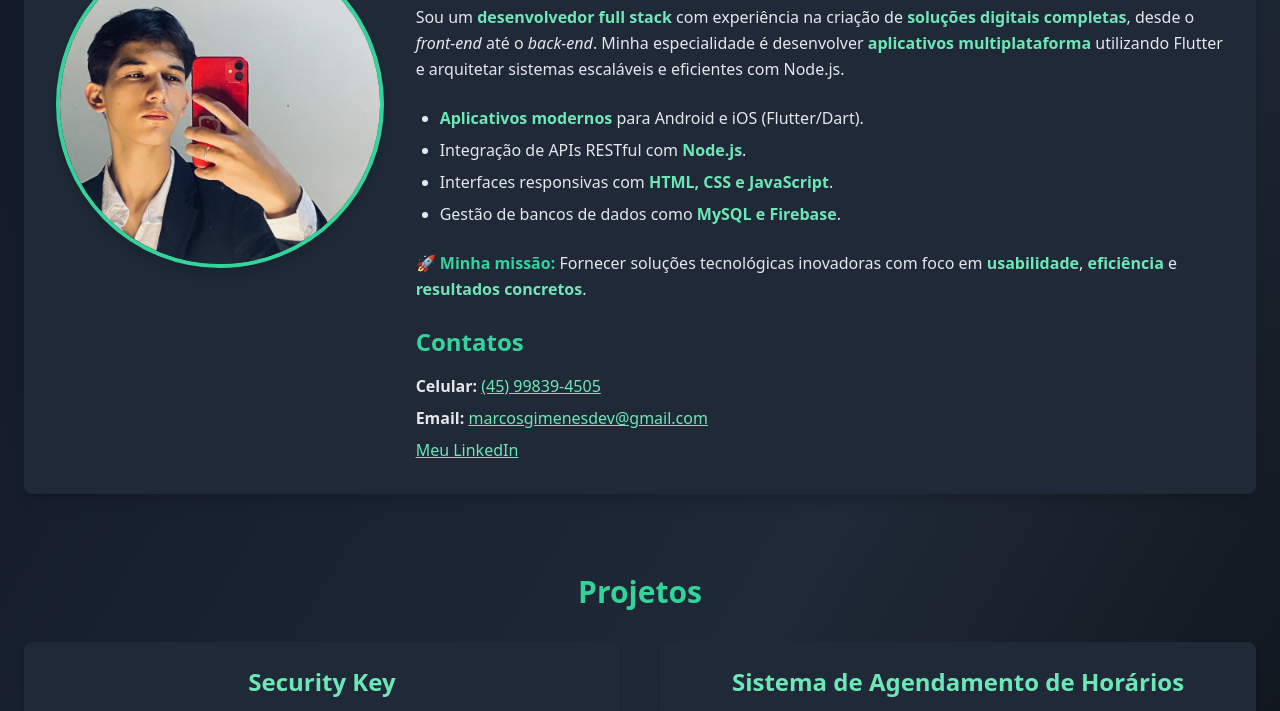
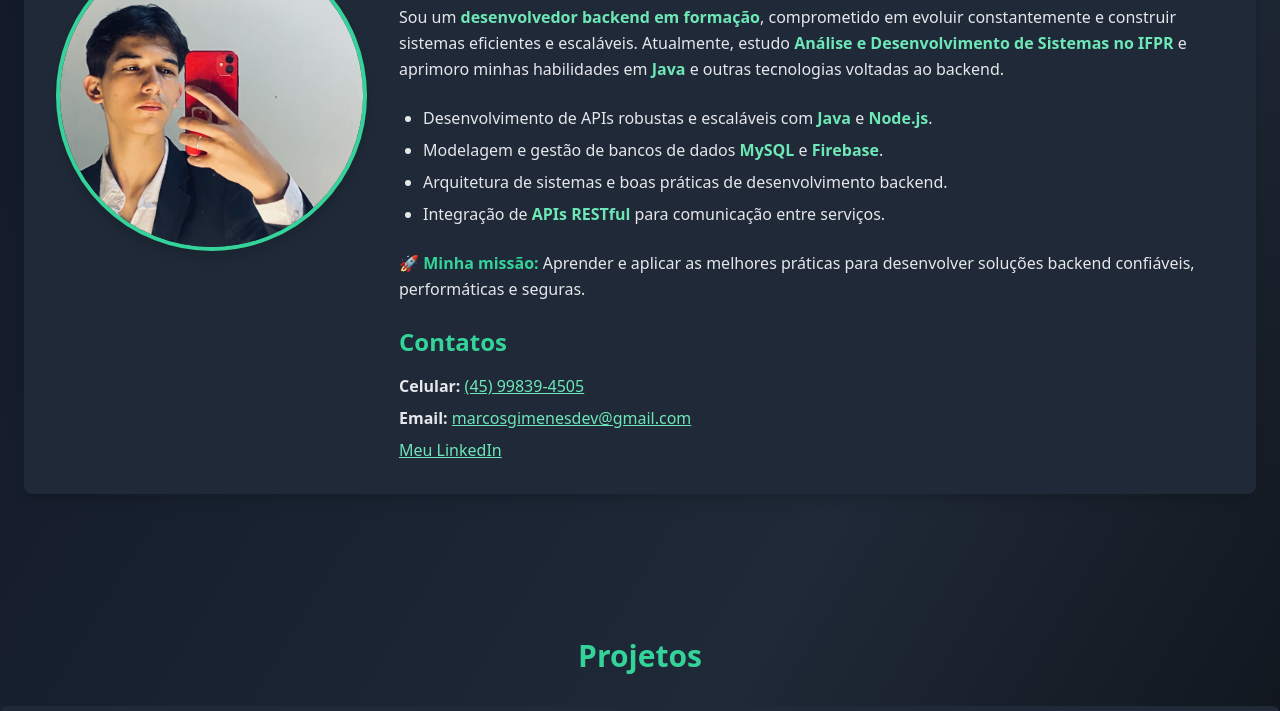
Before and after one commit to MarcosFGimenes/mgPortfolio, a plain HTML site: page index.html in a window 1280 px wide. Shown: the part 224-935 px from the top of the page. Drawn offline with nearby package versions, Linux system fonts and the light colour scheme.

Commit message:
Index.html atualizado biografia e apresentação

```diff
--- a/index.html
+++ b/index.html
@@ -77,16 +77,17 @@
             <div>
                 <h1 class="text-4xl font-extrabold text-green-400 mb-6">Marcos Farinelli Gimenes</h1>
                 <p class="leading-relaxed mb-6">
-                        Sou um <strong class="text-green-300">desenvolvedor full stack</strong> com experiência na criação de <strong class="text-green-300">soluções digitais completas</strong>, desde o <em>front-end</em> até o <em>back-end</em>. Minha especialidade é desenvolver <strong class="text-green-300">aplicativos multiplataforma</strong> utilizando Flutter e arquitetar sistemas escaláveis e eficientes com Node.js.
+                    Sou um <strong class="text-green-300">desenvolvedor backend em formação</strong>, comprometido em evoluir constantemente e construir sistemas eficientes e escaláveis. Atualmente, estudo <strong class="text-green-300">Análise e Desenvolvimento de Sistemas no IFPR</strong> e aprimoro minhas habilidades em <strong class="text-green-300">Java</strong> e outras tecnologias voltadas ao backend.
                 </p>
                 <ul class="list-disc pl-6 space-y-2 mb-6">
-                        <li><strong class="text-green-300">Aplicativos modernos</strong> para Android e iOS (Flutter/Dart).</li>
-                        <li>Integração de APIs RESTful com <strong class="text-green-300">Node.js</strong>.</li>
-                        <li>Interfaces responsivas com <strong class="text-green-300">HTML, CSS e JavaScript</strong>.</li>
-                        <li>Gestão de bancos de dados como <strong class="text-green-300">MySQL e Firebase</strong>.</li>
+                    <li>Desenvolvimento de APIs robustas e escaláveis com <strong class="text-green-300">Java</strong> e <strong class="text-green-300">Node.js</strong>.</li>
+                    <li>Modelagem e gestão de bancos de dados <strong class="text-green-300">MySQL</strong> e <strong class="text-green-300">Firebase</strong>.</li>
+                    <li>Arquitetura de sistemas e boas práticas de desenvolvimento backend.</li>
+                    <li>Integração de <strong class="text-green-300">APIs RESTful</strong> para comunicação entre serviços.</li>
                 </ul>
                 <p class="leading-relaxed">
-                        <strong class="text-green-400">🚀 Minha missão:</strong> Fornecer soluções tecnológicas inovadoras com foco em <strong class="text-green-300">usabilidade</strong>, <strong class="text-green-300">eficiência</strong> e <strong class="text-green-300">resultados concretos</strong>.</p>
+                    <strong class="text-green-400">🚀 Minha missão:</strong> Aprender e aplicar as melhores práticas para desenvolver soluções backend confiáveis, performáticas e seguras.
+                </p>
                 <div class="mt-6">
                     <h3 class="text-2xl font-bold text-green-400 mb-4">Contatos</h3>
                     <ul class="list-none space-y-2">
@@ -98,6 +99,8 @@
             </div>
         </div>
     </section>
+</main>
+
 
         <!-- Projetos -->
         <section id="projects" class="mb-20">
```
Lines whose indentation alone changed are shown as unchanged.
